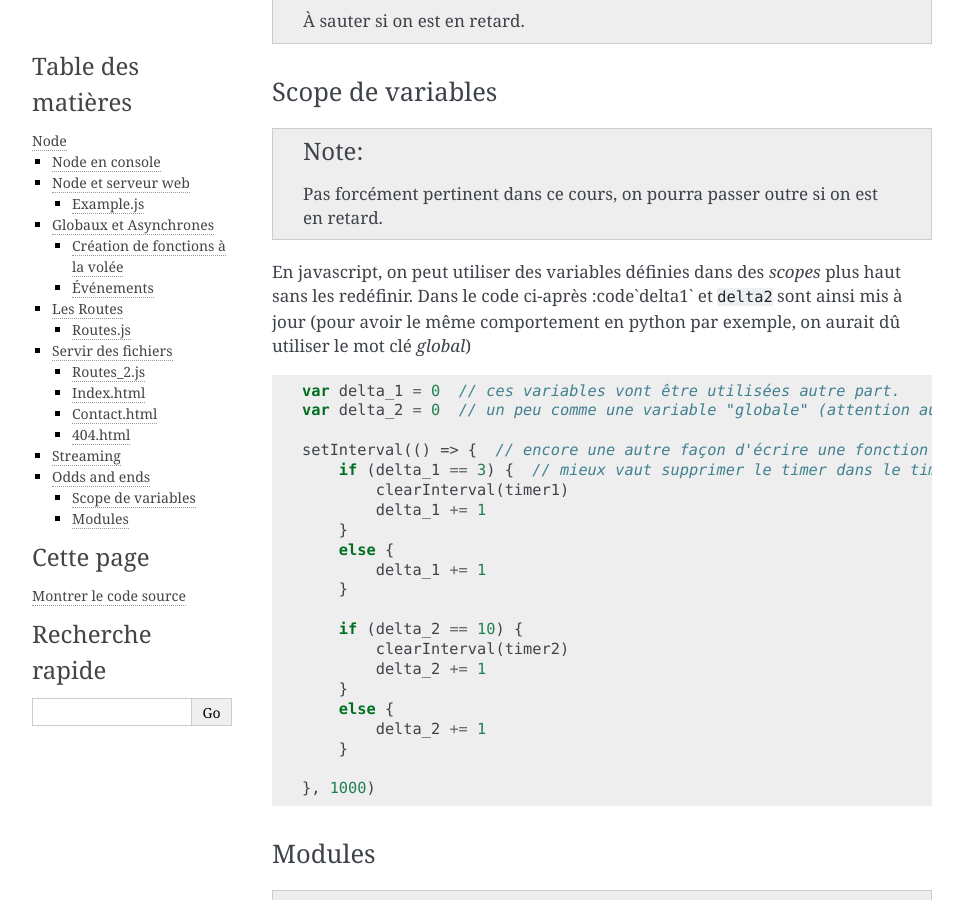
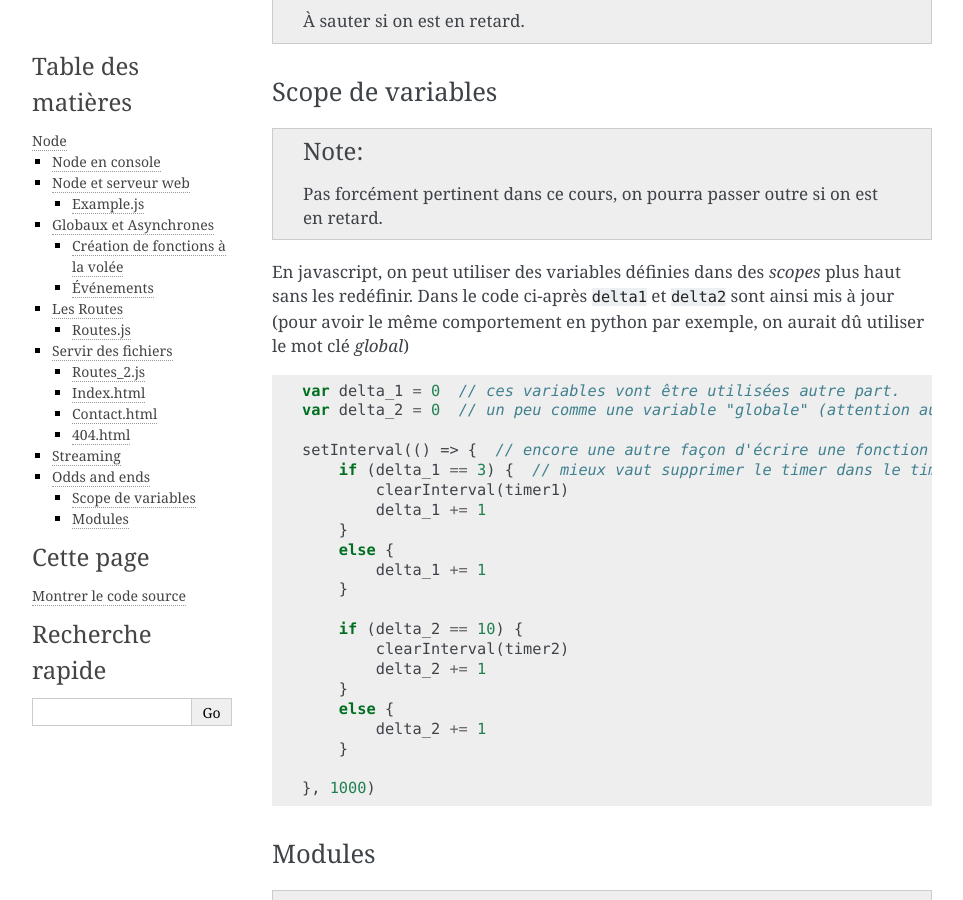
Before and after one commit to FrancoisBrucker/web_serveur, a Sphinx documentation site: the page built from source/cours_2_1_node.rst, in a window 1280 px wide and 900 px high, scrolled down 7653 px. Shown: the whole window, without its empty margins (148-1111 px from the left). Built offline with Sphinx 7.4.7, drawn with Linux system fonts in a browser that asks for light colours.

Commit message:
Charles : cours_2_2.zip

```diff
--- a/source/cours_2_1_node.rst
+++ b/source/cours_2_1_node.rst
@@ -373,7 +373,7 @@ Scope de variables
 .. note:: Pas forcément pertinent dans ce cours, on pourra passer outre si on est en retard.
 
 
-En javascript, on peut utiliser des variables définies dans des *scopes* plus haut sans les redéfinir. Dans le code ci-après :code`delta1` et :code:`delta2` sont ainsi mis à jour (pour avoir le même comportement en python par exemple, on aurait dû utiliser le mot clé *global*)
+En javascript, on peut utiliser des variables définies dans des *scopes* plus haut sans les redéfinir. Dans le code ci-après :code:`delta1` et :code:`delta2` sont ainsi mis à jour (pour avoir le même comportement en python par exemple, on aurait dû utiliser le mot clé *global*)
 
 .. code-block:: javascript
 
```
Also changed, not shown: 2 other files.
